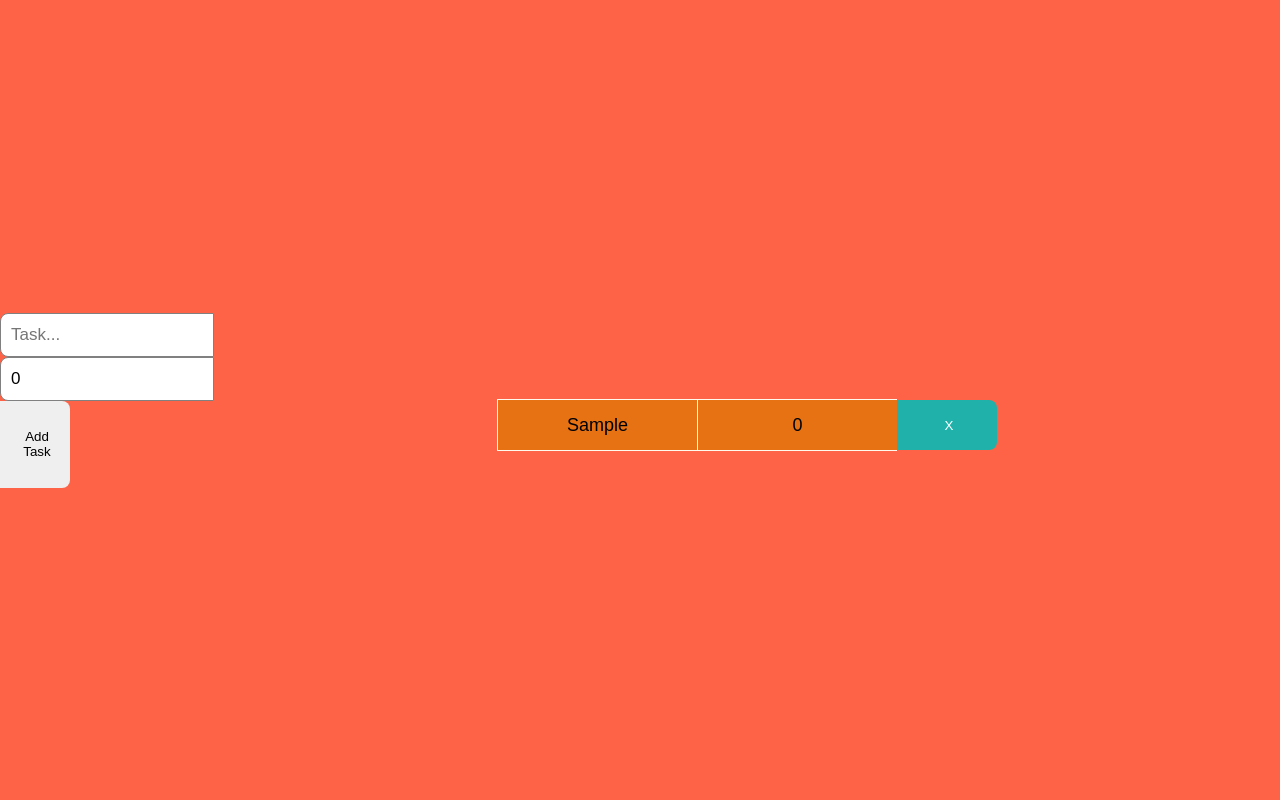
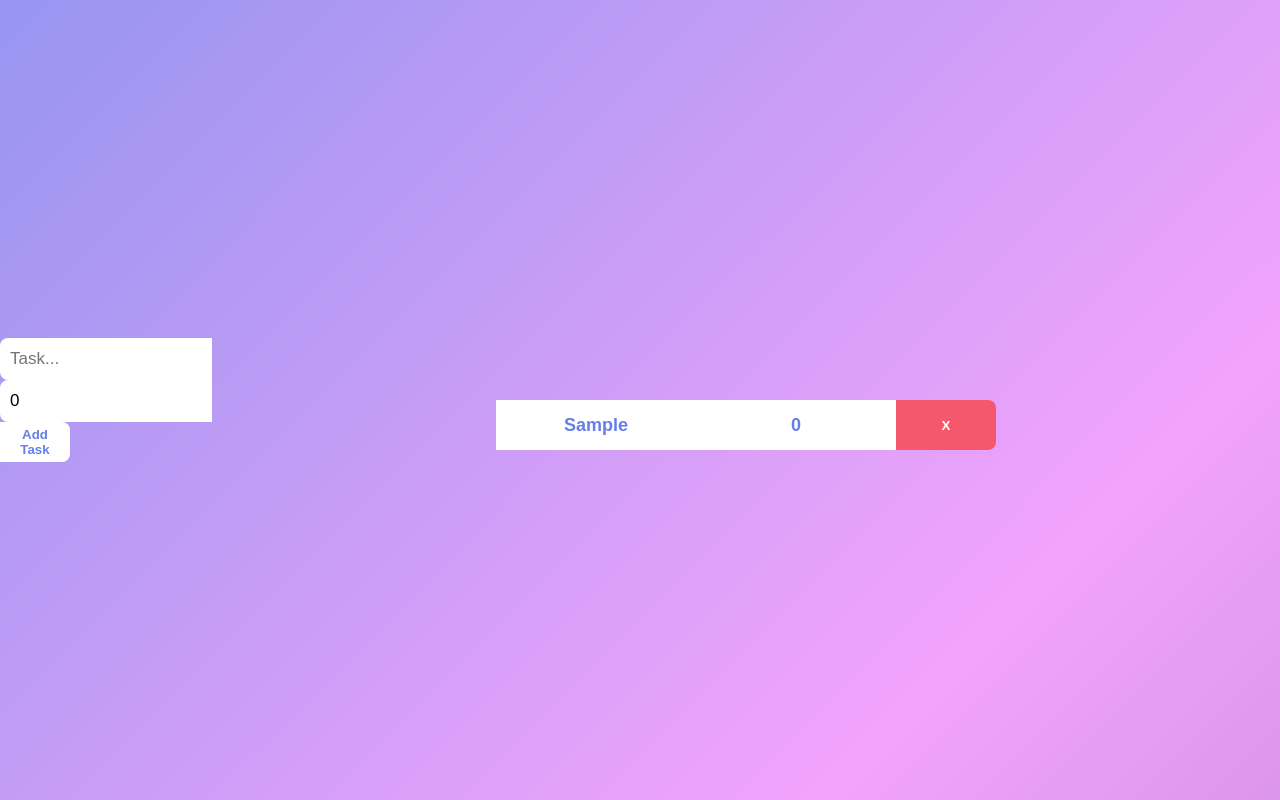
Before and after one commit to Carstea-Sebastian/ReactAppExample, a React (Create React App) app: page / in a window 1280 px wide. Both pictures are taken after typing "Sample" into the empty fields and a click on the button "Add Task". Built offline with nearby package versions, Linux system fonts and the light colour scheme.

Commit message:
Modificare css

```diff
--- a/src/App.css
+++ b/src/App.css
@@ -1,6 +1,21 @@
 body {
   margin: 0;
   padding: 0;
+  background: linear-gradient(135deg, #667eea 0%, #f093fb 50%, #764ba2 100%);
+  background-size: 200% 200%;
+  animation: gradientMove 6s ease infinite;
+}
+
+@keyframes gradientMove {
+  0% {
+    background-position: 0% 50%;
+  }
+  50% {
+    background-position: 100% 50%;
+  }
+  100% {
+    background-position: 0% 50%;
+  }
 }
 
 .App {
@@ -18,7 +33,7 @@ body {
   display: flex;
   justify-content: center;
   align-items: center;
-  background-color: tomato;
+  background: rgba(255, 255, 255, 0.15);
 }
 
 .header .inputContainer {
@@ -31,17 +46,20 @@ body {
   height: 40px;
   padding-left: 10px;
   font-size: 17px;
-  border: 1px solid gray;
+  border: none;
   border-radius: 8px 0 0 8px;
+  background: white;
 }
 
 .header button {
   width: 70px;
-  height: 87px;
-  padding-left: 10px;
+  height: 40px;
   border: none;
   border-radius: 0 8px 8px 0;
   cursor: pointer;
+  background: white;
+  color: #667eea;
+  font-weight: 600;
 }
 
 .todoList {
@@ -58,7 +76,6 @@ body {
   width: 500px;
   height: 50px;
   margin: 15px;
-  color: black;
 }
 
 .task .content {
@@ -75,9 +92,11 @@ body {
   width: 100%;
   height: 100%;
   font-size: 18px;
-  background-color: rgb(230, 114, 19);
-  border: 1px solid rgb(255, 248, 236);
+  background: white;
+  border: none;
   border-right: none;
+  color: #667eea;
+  font-weight: 600;
 }
 
 .task button {
@@ -85,7 +104,7 @@ body {
   height: 100%;
   border: none;
   border-radius: 0 8px 8px 0;
-  background-color: lightseagreen;
+  background: #f5576c;
   color: white;
   cursor: pointer;
 }
--- a/src/index.tsx
+++ b/src/index.tsx
@@ -6,6 +6,7 @@ import reportWebVitals from './reportWebVitals';
 const root = ReactDOM.createRoot(
   document.getElementById('root') as HTMLElement
 );
+
 root.render(
   <React.StrictMode>
 
```
